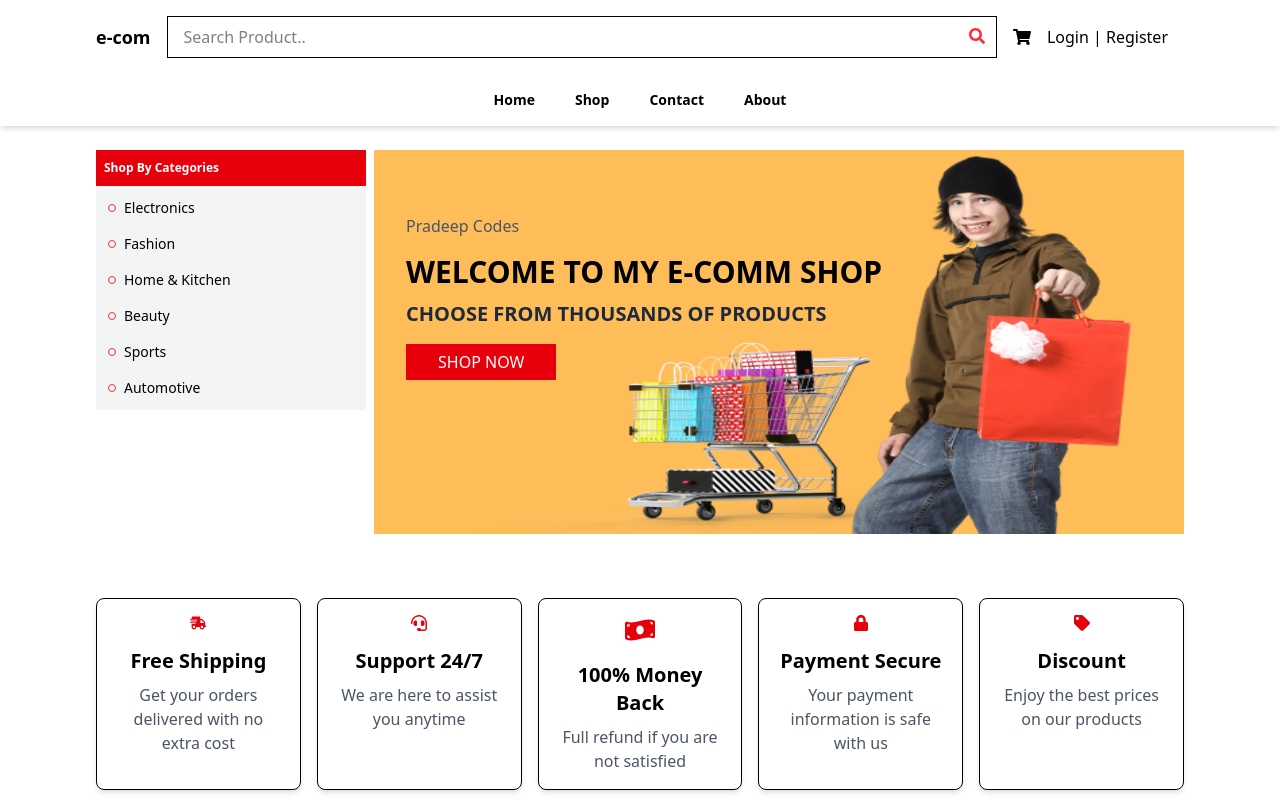
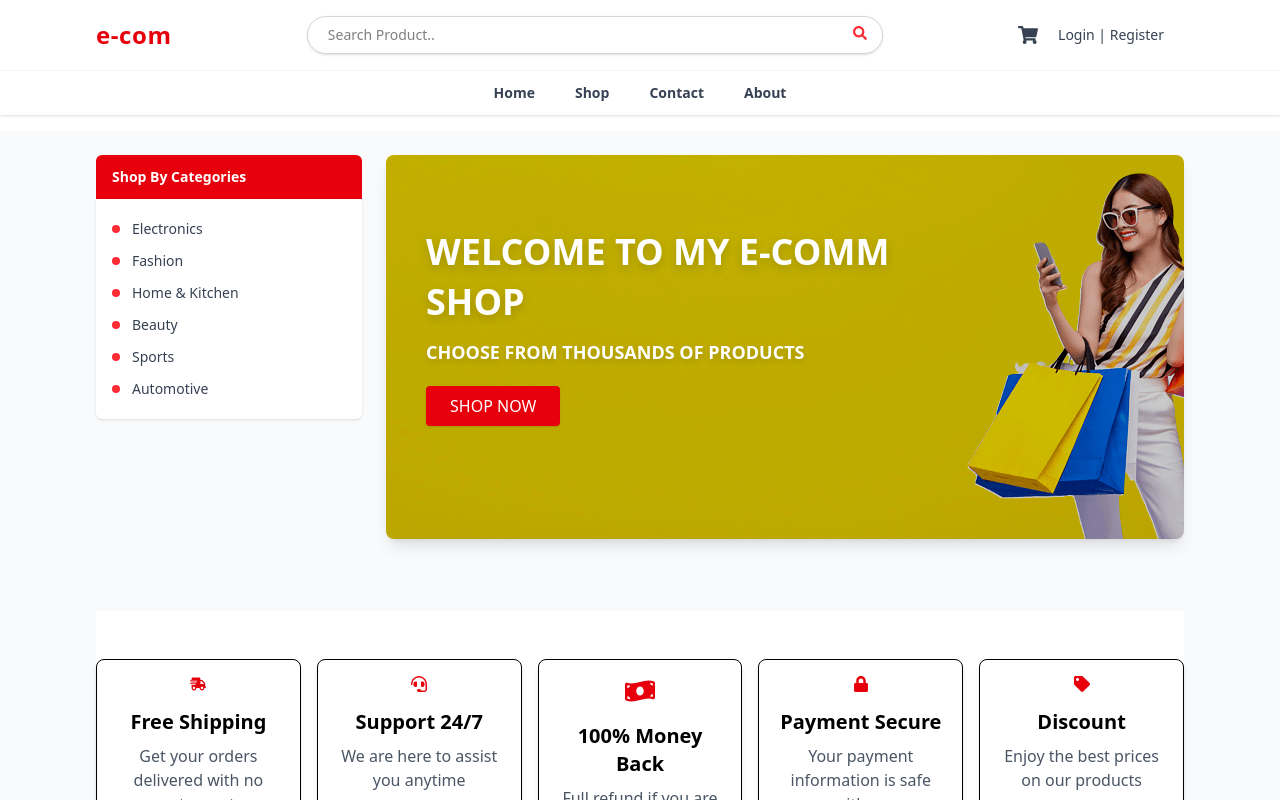
Before and after one commit to deepdeb/react-ecom, a React (Vite) app: page / in a window 1280 px wide. Shown: the top 800 px of the page. Built offline with nearby package versions, Linux system fonts and the light colour scheme.

Commit message:
redesign home and navbar

```diff
--- a/src/components/Navbar.jsx
+++ b/src/components/Navbar.jsx
@@ -3,46 +3,58 @@ import { Link } from 'react-router-dom'
 import { FaSearch, FaShoppingCart, FaUser } from 'react-icons/fa'
 import { useSelector } from 'react-redux'
 
+const Navbar = () => {
+  const { products } = useSelector(state => state.cart)
 
-const Navbar = () => {
-    const {products} = useSelector(state => state.cart)
   return (
-    <nav className='bg-white shadow-md'>
-        <div className='container mx-auto px-4 md:px-16 lg:px-24 py-4 flex justify-between items-center'>
-            <div className='text-lg font-bold'>
+    <nav className="bg-white shadow">
+      <div className="container mx-auto px-4 md:px-16 lg:px-24 py-4 flex justify-between items-center">
+
+        {/* Logo */}
+        <div className="text-2xl font-extrabold tracking-wide text-red-600">
           <Link to="/">e-com</Link>
         </div>
-            <div className='relative flex-1 mx-4'>
+
+        {/* Search */}
+        <div className="relative flex-1 mx-4 max-w-xl">
           <form>
-                    <input type="text" placeholder='Search Product..' className='w-full border py-2 px-4'/>
-                    <FaSearch className='absolute top-3 right-3 text-red-500'/>
+            <input
+              type="text"
+              placeholder="Search Product.."
+              className="w-full border border-gray-300 rounded-full py-2 px-5 pr-10 focus:outline-none focus:ring-2 focus:ring-red-500 focus:border-transparent text-sm shadow-sm"
+            />
+            <FaSearch className="absolute top-2.5 right-4 text-red-500 text-sm pointer-events-none" />
           </form>
         </div>
-            <div className='flex items-center space-x-4'>
-                <Link to="/cart" className='relative'>
-                    <FaShoppingCart className='text-lg'/>
+
+        {/* Right Icons */}
+        <div className="flex items-center space-x-5">
+          <Link to="/cart" className="relative text-gray-700 hover:text-red-600 transition">
+            <FaShoppingCart className="text-xl" />
             {products.length > 0 && (
-                        <span className='absolute top-0 text-xs w-3 left-3 bg-red-600 rounded-full flex justify-center items-center text-white'>
+              <span className="absolute -top-2 -right-3 bg-red-600 text-white text-[10px] font-bold rounded-full w-5 h-5 flex items-center justify-center shadow-sm">
                 {products.length}
               </span>
             )}
           </Link>
-                <button className='hidden md:block'>
+          <button className="hidden md:inline-block text-sm font-medium text-gray-700 hover:text-red-600 transition">
             Login | Register
           </button>
-                <button className='block md:hidden'>
-                    <FaUser/>
+          <button className="md:hidden text-gray-700 hover:text-red-600">
+            <FaUser />
           </button>
         </div>
       </div>
 
-        <div className='flex items-center justify-center space-x-10 py-4 text-sm font-bold'>
-            <Link to="/" className='hover:underline'>Home</Link>
-            <Link to="/shop" className='hover:underline'>Shop</Link>
-            <Link to="/" className='hover:underline'>Contact</Link>
-            <Link to="/" className='hover:underline'>About</Link>
+      {/* Navigation Links */}
+      <div className="border-t border-gray-100">
+        <div className="flex justify-center space-x-10 py-3 text-sm font-semibold text-gray-700">
+          <Link to="/" className="hover:text-red-600 transition">Home</Link>
+          <Link to="/shop" className="hover:text-red-600 transition">Shop</Link>
+          <Link to="/" className="hover:text-red-600 transition">Contact</Link>
+          <Link to="/" className="hover:text-red-600 transition">About</Link>
         </div>
-
+      </div>
     </nav>
   )
 }
--- a/src/pages/Home.jsx
+++ b/src/pages/Home.jsx
@@ -6,50 +6,68 @@ import { useDispatch, useSelector } from 'react-redux'
 import ProductCard from '../components/ProductCard'
 import Shop from './Shop'
 
-
 const Home = () => {
   const dispatch = useDispatch()
   const { products } = useSelector(state => state.product)
 
   return (
-    <div>
-      <div className='bg-white mt-2 px-4 md:px-16 lg:px-24'>
-        <div className='container mx-auto py-4 flex flex-col md:flex-row space-x-2'>
-          <div className='w-full md:w-3/12'>
-            <div className='bg-red-600 text-white text-xs font-bold px-2 py-2.5'>Shop By Categories</div>
-            <ul className='space-y-4 bg-gray-100 p-3'>
+    <div className="bg-gray-50">
+      <div className="mt-4 px-4 md:px-16 lg:px-24">
+        <div className="container mx-auto py-6 flex flex-col md:flex-row gap-6">
+
+          {/* Sidebar */}
+          <div className="w-full md:w-3/12">
+            <div className="bg-red-600 text-white text-sm font-semibold px-4 py-3 rounded-t-md">
+              Shop By Categories
+            </div>
+            <ul className="space-y-3 bg-white shadow rounded-b-md px-4 py-5">
               {Categories.map((category, index) => (
-                <li key={index} className='flex items-center text-sm font-medium'>
-                  <div className='w-2 h-2 border border-red-500 rounded-full mr-2'></div>
+                <li key={index} className="flex items-center text-sm text-gray-700 font-medium hover:text-red-600 transition-colors">
+                  <div className="w-2 h-2 bg-red-500 rounded-full mr-3"></div>
                   {category}
                 </li>
               ))}
             </ul>
           </div>
 
-          <div className='w-full md:w-9/12 mt-8 md:mt-0 h-96 relative'>
-            <img className='h-full w-full' src={HeroImage} alt="" />
-            <div className='absolute top-16 left-8'>
-              <p className='text-gray-600 mb-4'>Pradeep Codes</p>
-              <h2 className='text-3xl font-bold'>WELCOME TO MY E-COMM SHOP</h2>
-              <p className='text-xl mt-2.5 font-bold text-gray-800'>CHOOSE FROM THOUSANDS OF PRODUCTS</p>
-              <button className='bg-red-600 px-8 py-1.5 text-white mt-4 hover:bg-red-700 transform transition-transform duration-300 hover:scale-105'>SHOP NOW</button>
+          {/* Hero Section */}
+          <div className="w-full md:w-9/12 relative h-96 rounded-lg overflow-hidden shadow-lg">
+            <img className="h-full w-full object-cover" src={HeroImage} alt="Hero" />
+            <div className="absolute inset-0 bg-black/20"></div>
+            <div className="absolute top-14 left-10 z-10 text-white max-w-lg">
+              {/* <p className="text-sm mb-2 tracking-wide">Pradeep Codes</p> */}
+              <h2 className="text-4xl font-extrabold leading-snug drop-shadow-lg mt-4">WELCOME TO MY E-COMM SHOP</h2>
+              <p className="text-lg font-semibold mt-3 drop-shadow-md">CHOOSE FROM THOUSANDS OF PRODUCTS</p>
+              <button className="mt-5 bg-red-600 hover:bg-red-700 transition-all duration-300 text-white px-6 py-2 rounded shadow hover:scale-105">
+                SHOP NOW
+              </button>
             </div>
           </div>
         </div>
-        <InfoSection />
-        <CategorySection />
 
-        <div className='container mx-auto py-12'>
-          <h2 className='text-2xl font-bold mb-6 text-center'>Top Products</h2>
-          <div className='grid grid-cols-1 sm:grid-cols-2 md:grid-cols-4 lg:grid-cols-5 gap-6 cursor-pointer'>
+        {/* Info and Category Sections */}
+        <div className="mt-12">
+          <InfoSection />
+        </div>
+        <div className="mt-12">
+          <CategorySection />
+        </div>
+
+        {/* Top Products */}
+        <div className="container mx-auto py-16">
+          <h2 className="text-3xl font-bold mb-10 text-center text-gray-800">Top Products</h2>
+          <div className="grid grid-cols-1 sm:grid-cols-2 md:grid-cols-3 lg:grid-cols-5 gap-8">
             {products.slice(0, 5).map((product) => (
               <ProductCard key={product.id} product={product} />
             ))}
           </div>
         </div>
       </div>
-      <Shop />
+
+      {/* Shop Section */}
+      <div className="mt-12">
+        <Shop />
+      </div>
     </div>
   )
 }
```
Also changed, not shown: src/assets/Images/hero-page.png. Lines whose indentation alone changed are shown as unchanged.
